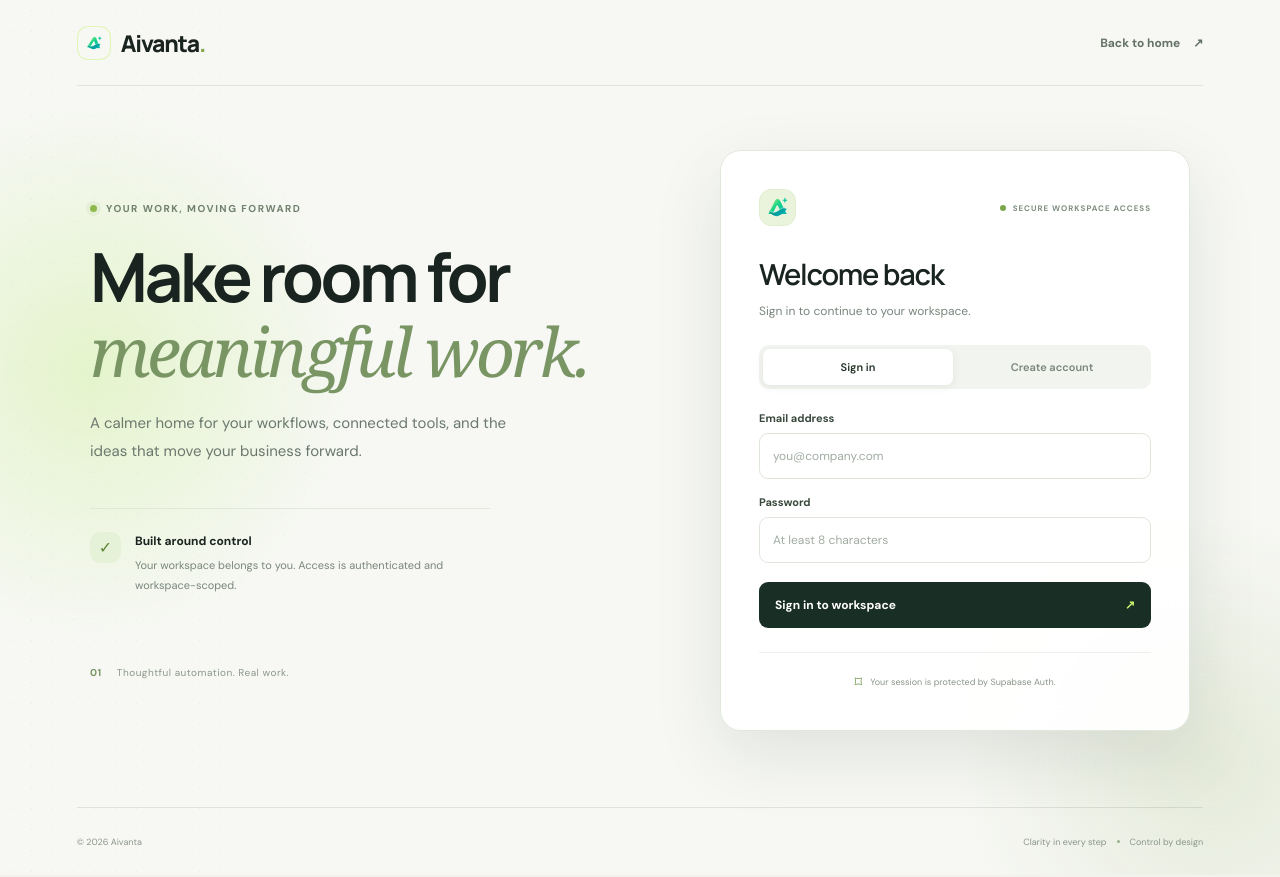
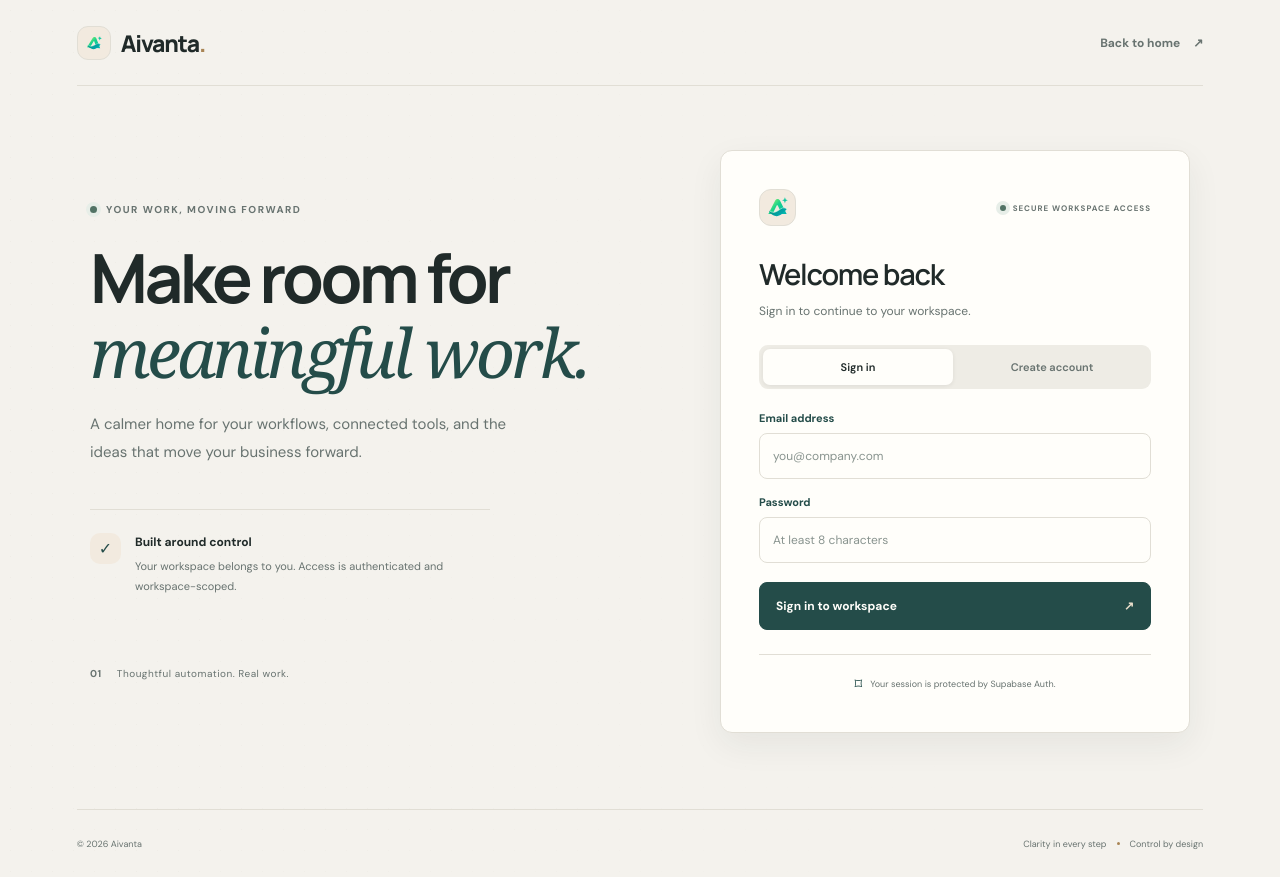
Before and after one commit to veerex758/Ai-automation, a Next.js app: page /login in a window 1280 px wide. Built offline with nearby package versions, Linux system fonts and the light colour scheme.

Commit message:
Align login page with shared neutral theme

```diff
--- a/app/login/login.css
+++ b/app/login/login.css
@@ -60,3 +60,36 @@
 .auth-tab:focus-visible,.auth-submit:focus-visible{outline:3px solid rgba(169,218,94,.55);outline-offset:2px}
 .auth-form input{box-sizing:border-box}
 @media(prefers-reduced-motion:reduce){.auth-submit{transition:none}.auth-submit:not(:disabled):hover{transform:none}}
+
+/* Align authentication surfaces with the shared porcelain / petrol / brass theme. */
+.auth-page{background:var(--aivanta-bg)!important;color:var(--aivanta-ink)!important}
+.auth-page:before{background-image:radial-gradient(#c9c2b6 .55px,transparent .55px)!important;opacity:.12!important;mask-image:linear-gradient(90deg,#000,transparent 78%)!important}
+.auth-orb{display:none!important}
+.auth-header{border-bottom:1px solid var(--aivanta-line)!important}
+.auth-brand{color:var(--aivanta-ink)!important}
+.auth-brand>span:last-child>span{color:var(--aivanta-brass)!important}
+.auth-brand-mark,.auth-card-symbol{background:var(--aivanta-brass-soft)!important;border:1px solid var(--aivanta-line)!important;color:var(--aivanta-petrol)!important;box-shadow:none!important;transform:none!important}
+.auth-back,.auth-kicker,.auth-story>p,.auth-promise span,.auth-bottom-note,.auth-bottom-note span,.auth-secure,.auth-heading p,.auth-card-foot,.auth-footer{color:var(--aivanta-muted)!important}
+.auth-kicker>span,.auth-secure i{background:var(--aivanta-success)!important;box-shadow:0 0 0 4px #e7eee8!important}
+.auth-story h1,.auth-heading h2{color:var(--aivanta-ink)!important}
+.auth-story h1 em{color:var(--aivanta-petrol)!important}
+.auth-promise{border-top-color:var(--aivanta-line)!important}
+.promise-icon{background:var(--aivanta-brass-soft)!important;color:var(--aivanta-petrol)!important}
+.auth-promise strong{color:var(--aivanta-ink)!important}
+.auth-card{background:var(--aivanta-surface)!important;border:1px solid var(--aivanta-line)!important;border-radius:12px!important;box-shadow:var(--aivanta-shadow)!important;backdrop-filter:none!important}
+.auth-tabs{background:var(--aivanta-surface-soft)!important;border-radius:9px!important}
+.auth-tab{color:var(--aivanta-muted)!important}
+.auth-tab.active{background:var(--aivanta-surface)!important;color:var(--aivanta-ink)!important;box-shadow:0 1px 4px rgba(32,42,41,.08)!important}
+.auth-form label{color:var(--aivanta-petrol)!important}
+.auth-form input{background:var(--aivanta-surface)!important;color:var(--aivanta-ink)!important;border:1px solid var(--aivanta-line)!important;border-radius:8px!important;box-shadow:none!important}
+.auth-form input::placeholder{color:#89948f!important}
+.auth-form input:focus{border-color:var(--aivanta-brass)!important;box-shadow:0 0 0 3px var(--aivanta-brass-soft)!important}
+.auth-submit{background:var(--aivanta-petrol)!important;color:#fffefa!important;border:1px solid var(--aivanta-petrol)!important;border-radius:8px!important;box-shadow:none!important}
+.auth-submit:not(:disabled):hover{background:var(--aivanta-petrol-hover)!important;box-shadow:none!important}
+.auth-submit span{color:#e8ddca!important}
+.auth-error{background:#f7eeeb!important;color:var(--aivanta-danger)!important;border-color:#ead8d3!important}
+.auth-success{background:#edf2ed!important;color:var(--aivanta-success)!important;border-color:#d8e2da!important}
+.auth-card-foot{border-top-color:var(--aivanta-line)!important}
+.auth-card-foot span{color:var(--aivanta-petrol)!important}
+.auth-footer{border-top-color:var(--aivanta-line)!important}
+.auth-footer i{background:var(--aivanta-brass)!important}
```
